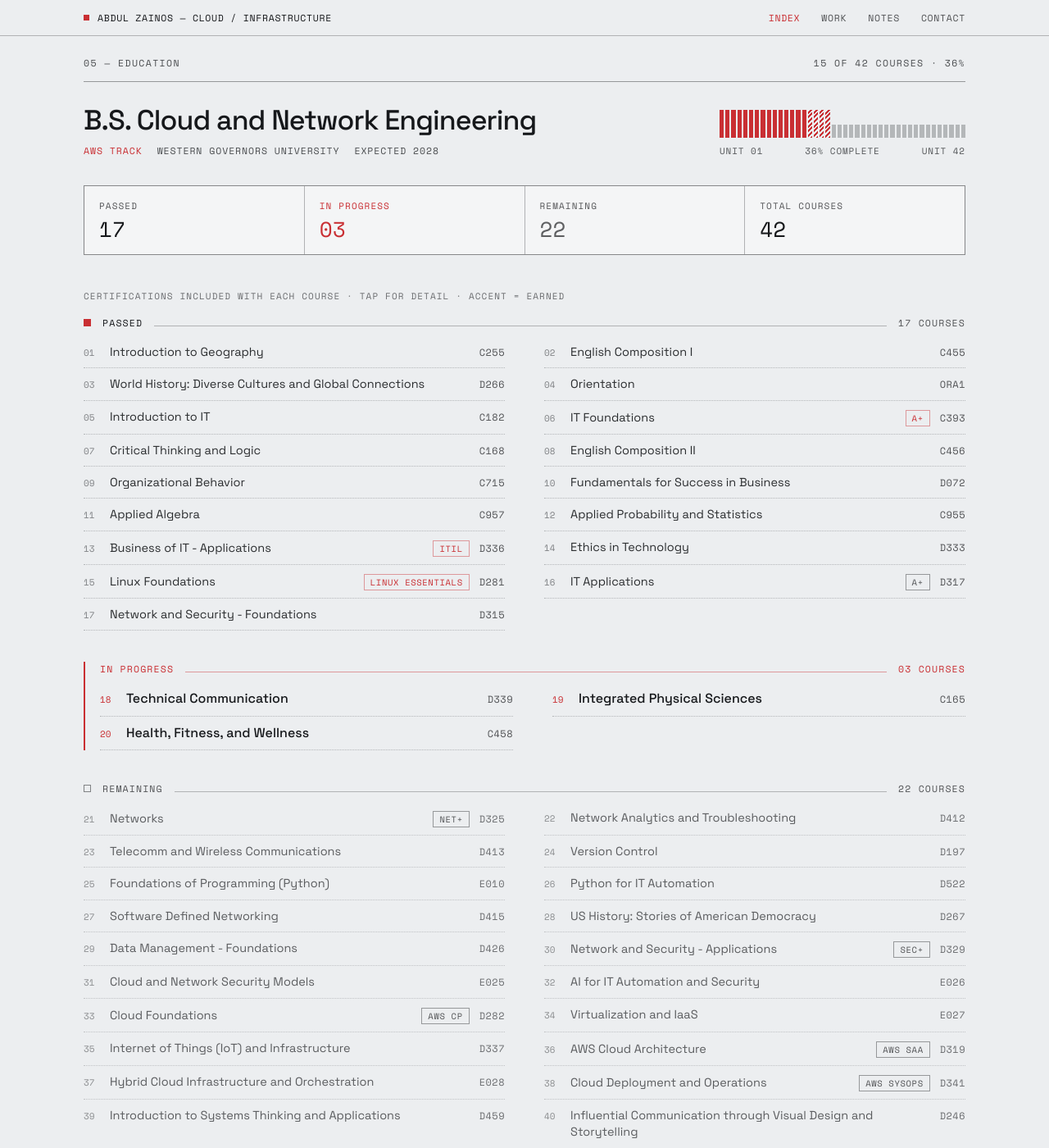
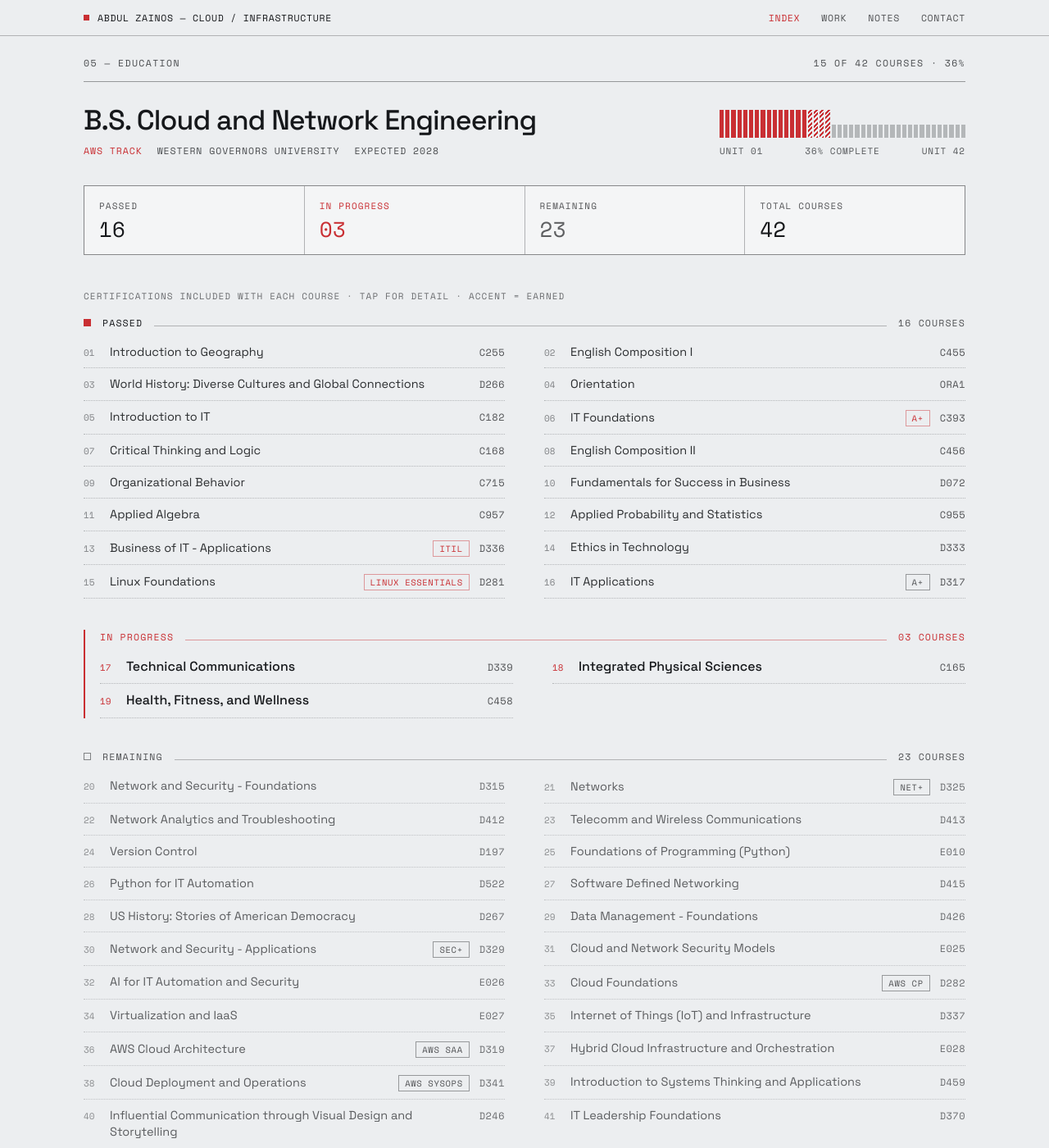
Before and after one commit to zaithekai/zaithekai.github.io, a Jekyll site: the page built from index.html, in a window 1280 px wide and 1400 px high, scrolled down 3920 px. Shown: the whole window at 82% size. Built offline with Jekyll 4.4.1, drawn with Linux system fonts in a browser that asks for light colours.

Commit message:
Move D315 back to Remaining, rename Technical Communications
Co-Authored-By: Claude Sonnet 5.5 <noreply@anthropic.com>

```diff
--- a/index.html
+++ b/index.html
@@ -308,15 +308,15 @@ description: >-
 </div>
 
 <div style="display:grid;grid-template-columns:repeat(auto-fit,minmax(min(260px,100%),1fr));gap:1px;background:rgba(var(--ink-rgb),.28);border:1px solid rgba(var(--ink-rgb),.28);margin-top:34px;font-family:'Space Mono',monospace">
-<div style="background:var(--panel);padding:16px 18px"><div style="font-size:11px;letter-spacing:.1em;text-transform:uppercase;color:rgba(var(--ink-rgb),.72)">Passed</div><div style="font-size:26px;line-height:1.1;margin-top:6px">17</div></div>
+<div style="background:var(--panel);padding:16px 18px"><div style="font-size:11px;letter-spacing:.1em;text-transform:uppercase;color:rgba(var(--ink-rgb),.72)">Passed</div><div style="font-size:26px;line-height:1.1;margin-top:6px">16</div></div>
 <div style="background:var(--panel);padding:16px 18px"><div style="font-size:11px;letter-spacing:.1em;text-transform:uppercase;color:var(--accent)">In progress</div><div style="font-size:26px;line-height:1.1;margin-top:6px;color:var(--accent)">03</div></div>
-<div style="background:var(--panel);padding:16px 18px"><div style="font-size:11px;letter-spacing:.1em;text-transform:uppercase;color:rgba(var(--ink-rgb),.72)">Remaining</div><div style="font-size:26px;line-height:1.1;margin-top:6px;color:rgba(var(--ink-rgb),.68)">22</div></div>
+<div style="background:var(--panel);padding:16px 18px"><div style="font-size:11px;letter-spacing:.1em;text-transform:uppercase;color:rgba(var(--ink-rgb),.72)">Remaining</div><div style="font-size:26px;line-height:1.1;margin-top:6px;color:rgba(var(--ink-rgb),.68)">23</div></div>
 <div style="background:var(--panel);padding:16px 18px"><div style="font-size:11px;letter-spacing:.1em;text-transform:uppercase;color:rgba(var(--ink-rgb),.72)">Total courses</div><div style="font-size:26px;line-height:1.1;margin-top:6px">42</div></div>
 </div>
 
 <div style="margin-top:42px">
 <div style="font-family:'Space Mono',monospace;font-size:11px;letter-spacing:.1em;text-transform:uppercase;color:rgba(var(--ink-rgb),.6);margin-bottom:16px">Certifications included with each course · tap for detail · accent = earned</div>
-<div style="display:flex;align-items:baseline;gap:14px;font-family:'Space Mono',monospace;font-size:11.5px;letter-spacing:.1em;text-transform:uppercase"><span style="width:9px;height:9px;background:var(--accent);display:block;flex:none"></span><span>Passed</span><span style="flex:1 1 auto;height:1px;background:rgba(var(--ink-rgb),.28)"></span><span style="color:rgba(var(--ink-rgb),.72)">17 courses</span></div>
+<div style="display:flex;align-items:baseline;gap:14px;font-family:'Space Mono',monospace;font-size:11.5px;letter-spacing:.1em;text-transform:uppercase"><span style="width:9px;height:9px;background:var(--accent);display:block;flex:none"></span><span>Passed</span><span style="flex:1 1 auto;height:1px;background:rgba(var(--ink-rgb),.28)"></span><span style="color:rgba(var(--ink-rgb),.72)">16 courses</span></div>
 <div style="display:grid;grid-template-columns:repeat(auto-fill,minmax(min(340px,100%),1fr));column-gap:48px;margin-top:8px">
 
 <div style="display:flex;align-items:baseline;gap:12px;padding:9px 0;border-bottom:1px dotted rgba(var(--ink-rgb),.26)"><span style="flex:none;font-family:'Space Mono',monospace;font-size:11px;color:rgba(var(--ink-rgb),.5);width:20px">01</span><span style="flex:1 1 auto;min-width:0;font-size:14.5px;line-height:1.4;color:rgba(var(--ink-rgb),.9)">Introduction to Geography</span><span style="flex:none;font-family:'Space Mono',monospace;font-size:12px;letter-spacing:.04em;color:rgba(var(--ink-rgb),.72)">C255</span></div>
@@ -351,8 +351,6 @@ description: >-
 
 <div style="display:flex;align-items:baseline;gap:12px;padding:9px 0;border-bottom:1px dotted rgba(var(--ink-rgb),.26)"><span style="flex:none;font-family:'Space Mono',monospace;font-size:11px;color:rgba(var(--ink-rgb),.5);width:20px">16</span><span style="flex:1 1 auto;min-width:0;font-size:14.5px;line-height:1.4;color:rgba(var(--ink-rgb),.9)">IT Applications</span><span class="cert"><button type="button" class="cert-pill" aria-expanded="false" aria-describedby="cert-d317">A+</button><span class="cert-tray" id="cert-d317" role="tooltip">CompTIA A+ Core 2 (220-1202) · Passed</span></span><span style="flex:none;font-family:'Space Mono',monospace;font-size:12px;letter-spacing:.04em;color:rgba(var(--ink-rgb),.72)">D317</span></div>
 
-<div style="display:flex;align-items:baseline;gap:12px;padding:9px 0;border-bottom:1px dotted rgba(var(--ink-rgb),.26)"><span style="flex:none;font-family:'Space Mono',monospace;font-size:11px;color:rgba(var(--ink-rgb),.5);width:20px">17</span><span style="flex:1 1 auto;min-width:0;font-size:14.5px;line-height:1.4;color:rgba(var(--ink-rgb),.9)">Network and Security - Foundations</span><span style="flex:none;font-family:'Space Mono',monospace;font-size:12px;letter-spacing:.04em;color:rgba(var(--ink-rgb),.72)">D315</span></div>
-
 </div>
 </div>
 
@@ -362,22 +360,24 @@ description: >-
 
 
 
-<div style="display:flex;align-items:baseline;gap:12px;padding:9px 0;border-bottom:1px dotted rgba(var(--ink-rgb),.26)"><span style="flex:none;font-family:'Space Mono',monospace;font-size:11px;color:var(--accent);width:20px">18</span><span style="flex:1 1 auto;min-width:0;font-size:16px;font-weight:500;line-height:1.4">Technical Communication</span><span style="flex:none;font-family:'Space Mono',monospace;font-size:12px;letter-spacing:.04em;color:rgba(var(--ink-rgb),.72)">D339</span></div>
+<div style="display:flex;align-items:baseline;gap:12px;padding:9px 0;border-bottom:1px dotted rgba(var(--ink-rgb),.26)"><span style="flex:none;font-family:'Space Mono',monospace;font-size:11px;color:var(--accent);width:20px">17</span><span style="flex:1 1 auto;min-width:0;font-size:16px;font-weight:500;line-height:1.4">Technical Communications</span><span style="flex:none;font-family:'Space Mono',monospace;font-size:12px;letter-spacing:.04em;color:rgba(var(--ink-rgb),.72)">D339</span></div>
 
-<div style="display:flex;align-items:baseline;gap:12px;padding:9px 0;border-bottom:1px dotted rgba(var(--ink-rgb),.26)"><span style="flex:none;font-family:'Space Mono',monospace;font-size:11px;color:var(--accent);width:20px">19</span><span style="flex:1 1 auto;min-width:0;font-size:16px;font-weight:500;line-height:1.4">Integrated Physical Sciences</span><span style="flex:none;font-family:'Space Mono',monospace;font-size:12px;letter-spacing:.04em;color:rgba(var(--ink-rgb),.72)">C165</span></div>
+<div style="display:flex;align-items:baseline;gap:12px;padding:9px 0;border-bottom:1px dotted rgba(var(--ink-rgb),.26)"><span style="flex:none;font-family:'Space Mono',monospace;font-size:11px;color:var(--accent);width:20px">18</span><span style="flex:1 1 auto;min-width:0;font-size:16px;font-weight:500;line-height:1.4">Integrated Physical Sciences</span><span style="flex:none;font-family:'Space Mono',monospace;font-size:12px;letter-spacing:.04em;color:rgba(var(--ink-rgb),.72)">C165</span></div>
 
-<div style="display:flex;align-items:baseline;gap:12px;padding:9px 0;border-bottom:1px dotted rgba(var(--ink-rgb),.26)"><span style="flex:none;font-family:'Space Mono',monospace;font-size:11px;color:var(--accent);width:20px">20</span><span style="flex:1 1 auto;min-width:0;font-size:16px;font-weight:500;line-height:1.4">Health, Fitness, and Wellness</span><span style="flex:none;font-family:'Space Mono',monospace;font-size:12px;letter-spacing:.04em;color:rgba(var(--ink-rgb),.72)">C458</span></div>
+<div style="display:flex;align-items:baseline;gap:12px;padding:9px 0;border-bottom:1px dotted rgba(var(--ink-rgb),.26)"><span style="flex:none;font-family:'Space Mono',monospace;font-size:11px;color:var(--accent);width:20px">19</span><span style="flex:1 1 auto;min-width:0;font-size:16px;font-weight:500;line-height:1.4">Health, Fitness, and Wellness</span><span style="flex:none;font-family:'Space Mono',monospace;font-size:12px;letter-spacing:.04em;color:rgba(var(--ink-rgb),.72)">C458</span></div>
 
 </div>
 </div>
 
 <div style="margin-top:38px">
-<div style="display:flex;align-items:baseline;gap:14px;font-family:'Space Mono',monospace;font-size:11.5px;letter-spacing:.1em;text-transform:uppercase;color:rgba(var(--ink-rgb),.72)"><span style="width:9px;height:9px;border:1px solid rgba(var(--ink-rgb),.5);display:block;flex:none"></span><span>Remaining</span><span style="flex:1 1 auto;height:1px;background:rgba(var(--ink-rgb),.28)"></span><span>22 courses</span></div>
+<div style="display:flex;align-items:baseline;gap:14px;font-family:'Space Mono',monospace;font-size:11.5px;letter-spacing:.1em;text-transform:uppercase;color:rgba(var(--ink-rgb),.72)"><span style="width:9px;height:9px;border:1px solid rgba(var(--ink-rgb),.5);display:block;flex:none"></span><span>Remaining</span><span style="flex:1 1 auto;height:1px;background:rgba(var(--ink-rgb),.28)"></span><span>23 courses</span></div>
 <div style="display:grid;grid-template-columns:repeat(auto-fill,minmax(min(340px,100%),1fr));column-gap:48px;margin-top:8px">
 
 
 
 
+
+<div style="display:flex;align-items:baseline;gap:12px;padding:9px 0;border-bottom:1px dotted rgba(var(--ink-rgb),.2)"><span style="flex:none;font-family:'Space Mono',monospace;font-size:11px;color:rgba(var(--ink-rgb),.45);width:20px">20</span><span style="flex:1 1 auto;min-width:0;font-size:14.5px;line-height:1.4;color:rgba(var(--ink-rgb),.68)">Network and Security - Foundations</span><span style="flex:none;font-family:'Space Mono',monospace;font-size:12px;letter-spacing:.04em;color:rgba(var(--ink-rgb),.6)">D315</span></div>
 
 <div style="display:flex;align-items:baseline;gap:12px;padding:9px 0;border-bottom:1px dotted rgba(var(--ink-rgb),.2)"><span style="flex:none;font-family:'Space Mono',monospace;font-size:11px;color:rgba(var(--ink-rgb),.45);width:20px">21</span><span style="flex:1 1 auto;min-width:0;font-size:14.5px;line-height:1.4;color:rgba(var(--ink-rgb),.68)">Networks</span><span class="cert"><button type="button" class="cert-pill" aria-expanded="false" aria-describedby="cert-d325">Net+</button><span class="cert-tray" id="cert-d325" role="tooltip">CompTIA Network+ · Included with course</span></span><span style="flex:none;font-family:'Space Mono',monospace;font-size:12px;letter-spacing:.04em;color:rgba(var(--ink-rgb),.6)">D325</span></div>
 
```
